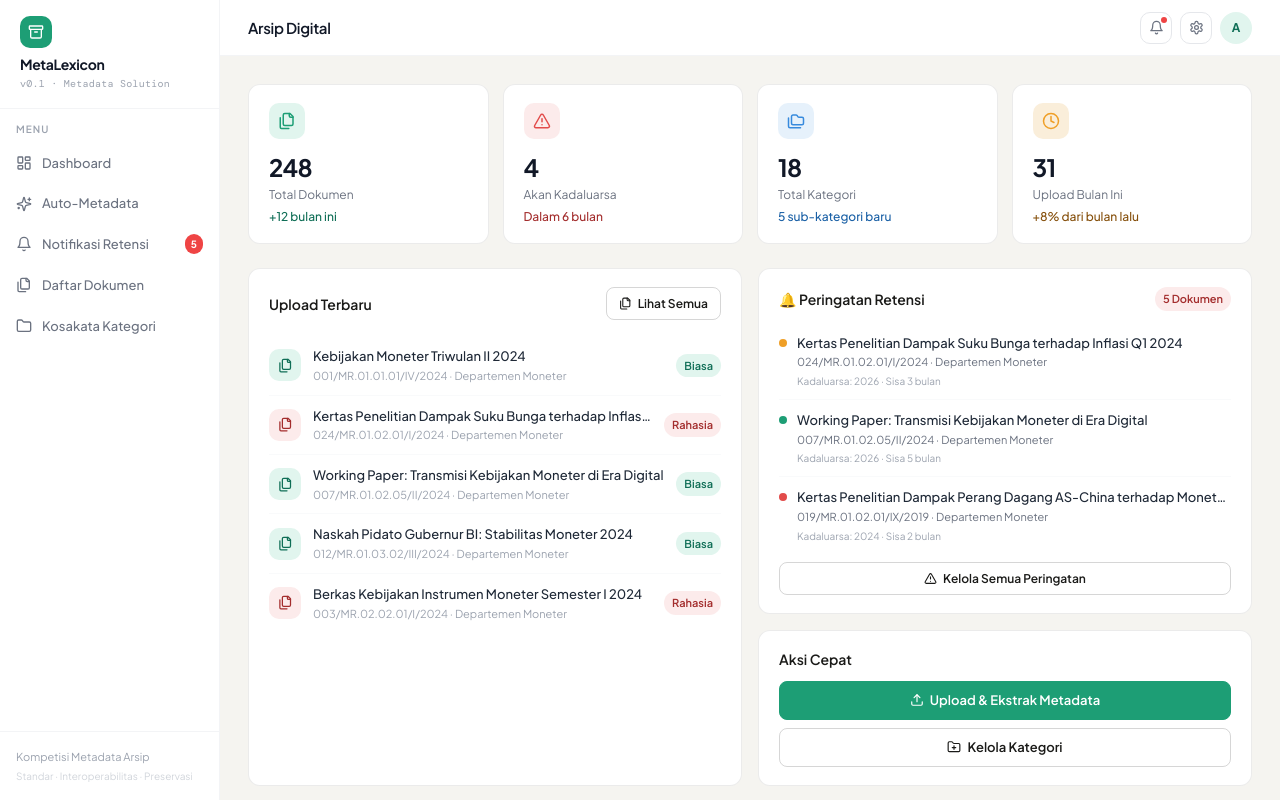
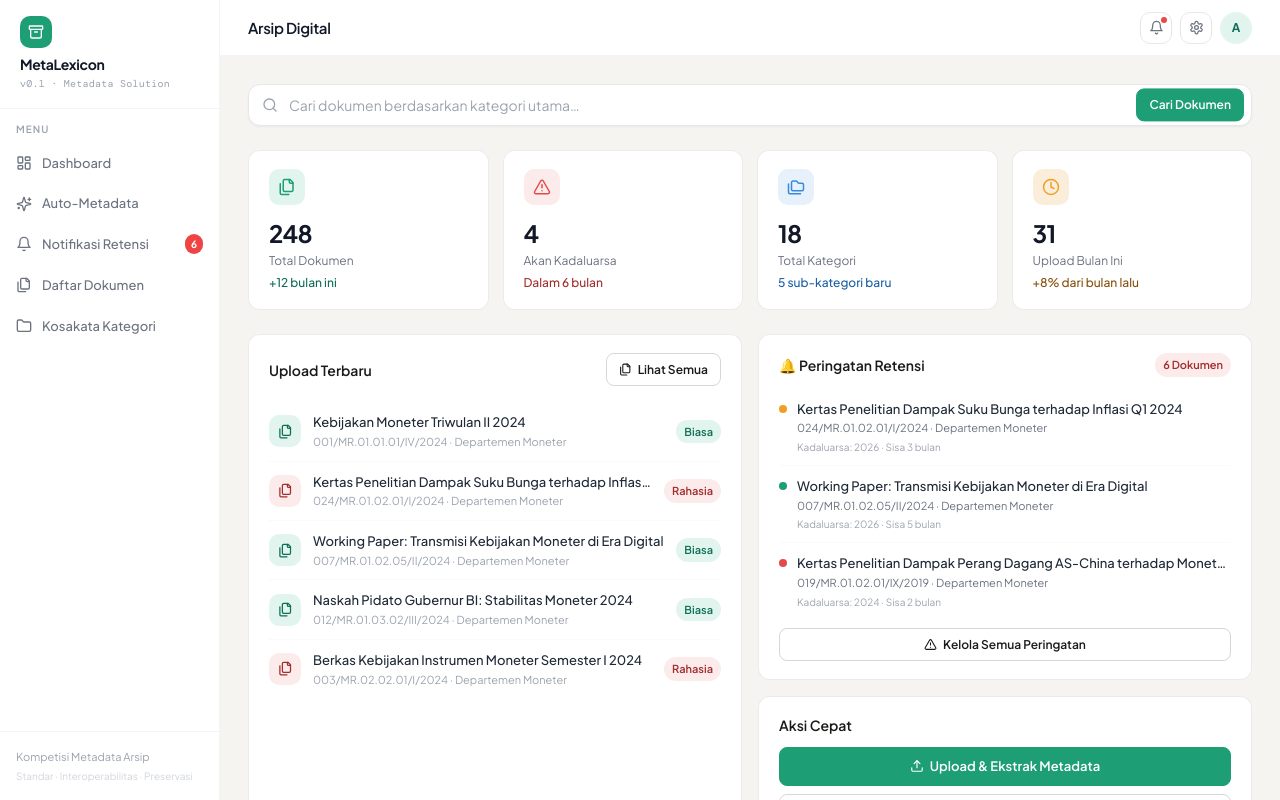
Before and after one commit to rakhadavin/ERMS_Digital_Archive, a React (Vite) app: page /dashboard in a window 1280 px wide. Built offline with nearby package versions, Linux system fonts and the light colour scheme.

Commit message:
update button function based retention

```diff
--- a/src/data/mockData.js
+++ b/src/data/mockData.js
@@ -21,6 +21,8 @@ export const mockSubKategori = [
   { code_MC: "MR", code_SC: "MR.03", name_SC: "Pengelolaan Cadangan Devisa", desc_SC: null, masa_retensi_aktif: null, masa_retensi_inaktif: null, keterangan: null },
   { code_MC: "MR", code_SC: "MR.03.01", name_SC: "Kebijakan Cadangan Devisa", desc_SC: null, masa_retensi_aktif: null, masa_retensi_inaktif: null, keterangan: null },
   { code_MC: "MR", code_SC: "MR.03.01.01", name_SC: "Kebijakan Pengelolaan Cadangan Devisa", desc_SC: null, masa_retensi_aktif: 5, masa_retensi_inaktif: 25, keterangan: "Simpan Permanen" },
+  // ── Simulation: SC dengan retensi inaktif & keterangan belum diisi ──────────
+  { code_MC: "MR", code_SC: "MR.03.02", name_SC: "Laporan Posisi Cadangan Devisa", desc_SC: null, masa_retensi_aktif: 3, masa_retensi_inaktif: null, keterangan: null },
 
   // ── MP — Makroprudensial ──────────────────────────────────────────────────
   { code_MC: "MP", code_SC: "MP.01", name_SC: "Kebijakan Makroprudensial", desc_SC: null, masa_retensi_aktif: null, masa_retensi_inaktif: null, keterangan: null },
@@ -215,6 +217,19 @@ export const mockDokumen = [
     sifat: "Terbuka",
     file_type: "PDF",
   },
+  // ── Simulation: SC belum lengkap (retensi inaktif & keterangan null) ────────
+  {
+    id: "d-015",
+    title: "Laporan Bulanan Posisi Cadangan Devisa Maret 2025",
+    nomor: "005/MR.03.02/III/2025",
+    unit: "Departemen Moneter",
+    tanggal: "2025-03-01",
+    mc: "MR",
+    sc: "MR.03.02",
+    retensi: 2028, // hanya retensi aktif — inaktif belum bisa dihitung (SC null)
+    sifat: "Biasa",
+    file_type: "PDF",
+  },
 ];
 
 // ─── Mock Data: Notifikasi Retensi ────────────────────────────────────────────
@@ -270,6 +285,17 @@ export const mockNotifikasiRetensi = [
     bulanSisa: 1,
     tindakan: null,
   },
+  // ── Simulation: SC belum lengkap → admin perlu menentukan tindakan ───────────
+  {
+    id: "n-006",
+    docId: "d-015",
+    title: "Laporan Bulanan Posisi Cadangan Devisa Maret 2025",
+    nomor: "005/MR.03.02/III/2025",
+    unit: "Departemen Moneter",
+    retensi: 2028, // hanya retensi aktif — inaktif & keterangan SC masih null
+    bulanSisa: 3,  // simulasi: 3 bulan sisa, perlu tindakan segera
+    tindakan: null,
+  },
 ];
 
 // ─── Mock Data: OCR Extraction Result ────────────────────────────────────────
--- a/src/data/mockDokumen.js
+++ b/src/data/mockDokumen.js
@@ -269,6 +269,29 @@ export const mockDokumen = [
     action_taken_by: null,
     document_status: "ACTIVE",
   },
+  // ── Simulation: SC belum lengkap (retensi inaktif & keterangan null) → tombol Pertahankan/Musnahkan muncul ──
+  {
+    id: "d-015",
+    unit_pengolah: "Departemen Moneter",
+    nomor_dokumen: "005/MR.03.02/III/2025",
+    tanggal_dokumen: "2025-03-01",
+    tahun_retensi_aktif: 2028, // 2025 + 3 (dari masa_retensi_aktif)
+    tahun_retensi_inaktif: null, // belum bisa dihitung karena masa_retensi_inaktif SC masih null
+    sifat_dokumen: "Biasa",
+    code_SC: "MR.03.02",
+    code_MC: "MR",
+    title: "Laporan Bulanan Posisi Cadangan Devisa Maret 2025",
+    description: "Laporan posisi cadangan devisa Bank Indonesia bulan Maret 2025 beserta analisis komposisi aset cadangan.",
+    tentang: "Posisi dan Komposisi Cadangan Devisa BI per Maret 2025",
+    konteks: "Diterbitkan rutin setiap bulan oleh Departemen Moneter sebagai bagian dari pelaporan internal.",
+    file_path: "/mock/dokumen/MR0302-005-2025.pdf",
+    file_type: "PDF",
+    created_at: "2025-03-05T09:00:00Z",
+    action_taken: null,
+    action_taken_at: null,
+    action_taken_by: null,
+    document_status: "ACTIVE",
+  },
   // ── Simulation: action Musnahkan already taken ────────────────────────────
   {
     id: "d-013",
--- a/src/data/mockKategori.js
+++ b/src/data/mockKategori.js
@@ -21,6 +21,8 @@ export const mockSubKategori = [
   { code_MC: "MR", code_SC: "MR.03", name_SC: "Pengelolaan Cadangan Devisa", desc_SC: null, masa_retensi_aktif: null, masa_retensi_inaktif: null, keterangan: null },
   { code_MC: "MR", code_SC: "MR.03.01", name_SC: "Kebijakan Cadangan Devisa", desc_SC: null, masa_retensi_aktif: null, masa_retensi_inaktif: null, keterangan: null },
   { code_MC: "MR", code_SC: "MR.03.01.01", name_SC: "Kebijakan Pengelolaan Cadangan Devisa", desc_SC: null, masa_retensi_aktif: 5, masa_retensi_inaktif: 25, keterangan: "Simpan Permanen" },
+  // ── Simulation: SC dengan retensi inaktif & keterangan belum diisi ──────────
+  { code_MC: "MR", code_SC: "MR.03.02", name_SC: "Laporan Posisi Cadangan Devisa", desc_SC: null, masa_retensi_aktif: 3, masa_retensi_inaktif: null, keterangan: null },
 
   // ── MP — Makroprudensial ───────────────────────────────────────────────────
   { code_MC: "MP", code_SC: "MP.01", name_SC: "Kebijakan Makroprudensial", desc_SC: null, masa_retensi_aktif: null, masa_retensi_inaktif: null, keterangan: null },
--- a/src/pages/AutoMetadata.jsx
+++ b/src/pages/AutoMetadata.jsx
@@ -9,6 +9,7 @@ import { extractMetadata } from '../utils/metadataExtractor.js'
 import { classifyDocument } from '../utils/classification.js'
 import { calculateRetentionYear } from '../utils/retention.js'
 import { ConfidenceBar, FormField } from '../components/ui.jsx'
+import { mockKategoriUtama, mockSubKategori } from '../data/mockKategori.js'
 
 const OCR_STEPS = [
   'Mengunggah file',
@@ -60,10 +61,14 @@ async function runOcrPipeline(doc, updateDoc) {
           code_SC: result.data.code_SC,
           sc_name: result.data.name_SC,
           code_MC: result.data.code_MC,
-          status: result.data.status ?? 'ACTIVE',
-          retention: result.data.retention,
-          tahun_retensi: metadata.tanggal_dokumen
-            ? calculateRetentionYear(metadata.tanggal_dokumen, result.data.retention)
+          masa_retensi_aktif: result.data.masa_retensi_aktif,
+          masa_retensi_inaktif: result.data.masa_retensi_inaktif,
+          keterangan: result.data.keterangan,
+          tahun_retensi_aktif: metadata.tanggal_dokumen && result.data.masa_retensi_aktif != null
+            ? calculateRetentionYear(metadata.tanggal_dokumen, result.data.masa_retensi_aktif)
+            : null,
+          tahun_retensi_inaktif: metadata.tanggal_dokumen && result.data.masa_retensi_aktif != null && result.data.masa_retensi_inaktif != null
+            ? calculateRetentionYear(metadata.tanggal_dokumen, result.data.masa_retensi_aktif + result.data.masa_retensi_inaktif)
             : null,
         }
       } else {
@@ -371,11 +376,20 @@ function DocReviewCard({ doc, onUpdate, isSaved }) {
           <div className="grid grid-cols-2 gap-3">
             <FormField label="Kode Sub-Kategori"><ReadOnly field="code_SC" /></FormField>
             <FormField label="Sub-Kategori"><ReadOnly field="sc_name" /></FormField>
-            <FormField label="Kategori Utama"><ReadOnly field="mc" /></FormField>
-            <FormField label="Masa Retensi">
-              <div className="form-input readonly flex items-center min-h-[38px]">{doc.formData.retention} Tahun</div>
+            <FormField label="Kategori Utama"><ReadOnly field="code_MC" /></FormField>
+            <FormField label="Keterangan"><ReadOnly field="keterangan" /></FormField>
+            <FormField label="Retensi Aktif">
+              <div className="form-input readonly flex items-center min-h-[38px]">
+                {doc.formData.masa_retensi_aktif != null ? `${doc.formData.masa_retensi_aktif} Tahun` : '—'}
+              </div>
             </FormField>
-            <FormField label="Tahun Retensi"><ReadOnly field="tahun_retensi" highlight /></FormField>
+            <FormField label="Retensi Inaktif">
+              <div className="form-input readonly flex items-center min-h-[38px]">
+                {doc.formData.masa_retensi_inaktif != null ? `${doc.formData.masa_retensi_inaktif} Tahun` : '—'}
+              </div>
+            </FormField>
+            <FormField label="Tahun Retensi Aktif"><ReadOnly field="tahun_retensi_aktif" highlight /></FormField>
+            <FormField label="Tahun Retensi Inaktif"><ReadOnly field="tahun_retensi_inaktif" highlight /></FormField>
             <FormField label="Status"><ReadOnly field="status" highlight /></FormField>
             <FormField label="Hak Akses">
               <select
@@ -558,7 +572,11 @@ export default function AutoMetadata() {
           konteks: doc.formData.konteks,
           mc: doc.formData.code_MC,
           sc: doc.formData.code_SC,
-          retensi: doc.formData.tahun_retensi,
+          tahun_retensi_aktif: doc.formData.tahun_retensi_aktif,
+          tahun_retensi_inaktif: doc.formData.tahun_retensi_inaktif,
+          masa_retensi_aktif: doc.formData.masa_retensi_aktif,
+          masa_retensi_inaktif: doc.formData.masa_retensi_inaktif,
+          keterangan: doc.formData.keterangan,
           status: doc.formData.status,
           file_type: doc.file?.name.split('.').pop().toUpperCase(),
           hak_akses: doc.formData.hak_akses,
--- a/src/pages/DaftarDokumen.jsx
+++ b/src/pages/DaftarDokumen.jsx
@@ -1,6 +1,7 @@
 'use client'
 
-import { useState, useMemo } from 'react'
+import { useState, useMemo, useEffect } from 'react'
+import { useSearchParams } from 'react-router-dom'
 import { mockSubKategori } from "../data/mockKategori";
 import { mockDokumen } from "../data/mockDokumen";
 
@@ -108,8 +109,14 @@ function StatusBadge({ expiring }) {
 // ─── Main Component ───────────────────────────────────────────────────────────
 
 export default function DaftarDokumenPage() {
-  const [searchQuery, setSearchQuery] = useState("");
+  const [searchParams] = useSearchParams();
+  const [searchQuery, setSearchQuery] = useState(() => searchParams.get('q') ?? "");
   const [advancedField, setAdvancedField] = useState(null);
+
+  useEffect(() => {
+    const q = searchParams.get('q');
+    if (q) setSearchQuery(q);
+  }, [searchParams]);
   const [filterTahun, setFilterTahun] = useState("");
   const [filterSifat, setFilterSifat] = useState("");
   const [filterMC, setFilterMC] = useState("");
@@ -449,7 +456,7 @@ export default function DaftarDokumenPage() {
                   {filteredDocs.map((doc, i) => {
                     const expiring = isExpiringSoon(doc.tahun_retensi_aktif);
                     const sc = mockSubKategori.find((s) => s.code_SC === doc.code_SC);
-                    const canTakeAction = sc && sc.masa_retensi_aktif === null && sc.masa_retensi_inaktif === null && sc.keterangan === null;
+                    const canTakeAction = sc && (sc.masa_retensi_aktif === null || sc.masa_retensi_inaktif === null || sc.keterangan === null);
                     return (
                       <tr
                         key={doc.id}
--- a/src/pages/DaftarKategori.jsx
+++ b/src/pages/DaftarKategori.jsx
@@ -624,7 +624,7 @@ function PanelDokumenTerkait({ filterMC, filterSC, onClose }) {
                   </Button>
                   {(() => {
                     const sc = subCats.find(s => s.code_SC === selectedDoc.code_SC)
-                    return sc && sc.masa_retensi_aktif === null && sc.masa_retensi_inaktif === null && sc.keterangan === null
+                    return sc && (sc.masa_retensi_aktif === null || sc.masa_retensi_inaktif === null || sc.keterangan === null)
                   })() && (
                     <>
                       <Button
--- a/src/pages/Dashboard.jsx
+++ b/src/pages/Dashboard.jsx
@@ -1,5 +1,6 @@
+import { useState } from 'react'
 import { useNavigate } from 'react-router-dom'
-import { Files, AlertTriangle, Folders, Clock, Upload, FolderPlus } from 'lucide-react'
+import { Files, AlertTriangle, Folders, Clock, Upload, FolderPlus, Search } from 'lucide-react'
 import { mockDokumen, mockNotifikasiRetensi } from '../data/mockData.js'
 import { Badge, sifatVariant } from '../components/ui.jsx'
 
@@ -45,9 +46,39 @@ const stats = [
 export default function Dashboard() {
   const navigate = useNavigate()
   const kritis = mockNotifikasiRetensi.filter((n) => !n.tindakan)
+  const [query, setQuery] = useState('')
+
+  function handleSearch(e) {
+    e.preventDefault()
+    const q = query.trim()
+    navigate(q ? `/dokumen?q=${encodeURIComponent(q)}` : '/dokumen')
+  }
 
   return (
     <div className="p-7">
+      {/* Search Bar */}
+      <form onSubmit={handleSearch} className="mb-6">
+        <div className="relative">
+          <Search
+            size={16}
+            className="absolute left-3.5 top-1/2 -translate-y-1/2 text-gray-400 pointer-events-none"
+          />
+          <input
+            type="text"
+            value={query}
+            onChange={(e) => setQuery(e.target.value)}
+            placeholder="Cari dokumen berdasarkan kategori utama…"
+            className="w-full pl-10 pr-28 py-2.5 text-sm border border-gray-200 rounded-xl bg-white shadow-sm focus:outline-none focus:ring-2 focus:ring-green-500/30 focus:border-green-400 placeholder-gray-400 text-gray-800"
+          />
+          <button
+            type="submit"
+            className="absolute right-2 top-1/2 -translate-y-1/2 btn btn-primary btn-sm"
+          >
+            Cari Dokumen
+          </button>
+        </div>
+      </form>
+
       {/* Stat Cards */}
       <div className="grid grid-cols-4 gap-3.5 mb-6">
         {stats.map((s, i) => (
--- a/src/services/ocrService.js
+++ b/src/services/ocrService.js
@@ -13,55 +13,59 @@ export class OCRService {
     // For demo, return mock text based on file name or type
     // In real implementation, use Tesseract.js or other OCR library
     const mockTexts = {
-      'pdf': `SURAT KEPUTUSAN DIREKTUR
-Nomor: 017/SDM.02/VII/2024
-Tanggal: 15 Juli 2024
+      // PDF → valid MR code → classification FOUND
+      'pdf': `KEBIJAKAN MONETER
+Nomor: 001/MR.01.01.01/IV/2024
+Tanggal: 12 April 2024
 
-UNIT PENGOLAH: Divisi SDM
+UNIT PENGOLAH: Departemen Moneter
 
-PERIHAL: Penetapan Tim Evaluasi Kinerja Semester I Tahun 2024
+PERIHAL: Penetapan Arah Kebijakan Moneter Triwulan II Tahun 2024
 
 SIFAT: Biasa
 
-DESKRIPSI: Surat keputusan ini menetapkan susunan tim evaluasi kinerja pegawai untuk periode semester pertama tahun anggaran 2024.
+DESKRIPSI: Dokumen kebijakan moneter yang menetapkan arah dan instrumen kebijakan Bank Indonesia untuk triwulan kedua tahun 2024.
 
-KONTEKS: Evaluasi dilakukan berdasarkan KPI yang telah ditetapkan pada rapat kerja bulan Januari 2024.`,
+KONTEKS: Disusun berdasarkan hasil Rapat Dewan Gubernur April 2024 dengan mempertimbangkan dinamika inflasi global.`,
 
-      'jpg': `BERITA ACARA SERAH TERIMA
-Nomor: 007/UM.04/II/2024
+      // JPG → unrecognized code → classification NOT FOUND, manual required
+      'jpg': `NOTA DINAS
+Nomor: 007/IT.04/II/2024
 Tanggal: 20 Februari 2024
 
-UNIT: Divisi Umum
+UNIT: Divisi Teknologi Informasi
 
-PERIHAL: Serah Terima Aset IT
+PERIHAL: Pembaruan Infrastruktur Jaringan
 
 SIFAT: Biasa
 
-DESKRIPSI: Berita acara serah terima peralatan komputer dan jaringan dari vendor ke divisi IT.`,
+DESKRIPSI: Nota dinas mengenai rencana pembaruan infrastruktur jaringan internal kantor pusat.`,
 
-      'png': `KONTRAK KERJA SAMA
-Nomor: 003/HK.02/I/2024
+      // PNG → unrecognized code → classification NOT FOUND, manual required
+      'png': `SURAT EDARAN
+Nomor: 003/OPS.02/I/2024
 Tanggal: 5 Januari 2024
 
-UNIT: Divisi Hukum
+UNIT: Divisi Operasional
 
-PERIHAL: Kerja Sama dengan Vendor XYZ
+PERIHAL: Prosedur Operasional Standar Layanan Loket
 
-SIFAT: Rahasia
+SIFAT: Biasa
 
-DESKRIPSI: Perjanjian kontrak kerja sama pengembangan sistem informasi dengan PT XYZ.`,
+DESKRIPSI: Surat edaran penyempurnaan prosedur operasional standar layanan loket teller.`,
 
-      'docx': `LAPORAN AUDIT INTERNAL
-Nomor: 024/KU.02/I/2024
+      // DOCX → unrecognized code → classification NOT FOUND, manual required
+      'docx': `LAPORAN EVALUASI
+Nomor: 024/LOG.01/I/2024
 Tanggal: 15 Januari 2024
 
-UNIT: Divisi Audit
+UNIT: Divisi Logistik
 
-PERIHAL: Laporan Audit Q1 2024
+PERIHAL: Evaluasi Pengelolaan Aset Logistik Q4 2023
 
-SIFAT: Rahasia
+SIFAT: Biasa
 
-DESKRIPSI: Hasil audit internal triwulan pertama tahun 2024 menunjukkan kepatuhan 95%.`
+DESKRIPSI: Laporan evaluasi pengelolaan aset logistik sepanjang kuartal keempat tahun 2023.`
     };
 
     const fileType = file.name.split('.').pop().toLowerCase();
--- a/src/utils/classification.js
+++ b/src/utils/classification.js
@@ -45,7 +45,9 @@ export function classifyDocument(nomorDokumen) {
       code_SC: subCategory.code_SC,
       name_SC: subCategory.name_SC,
       code_MC: subCategory.code_MC,
-      retention: subCategory.retention
+      masa_retensi_aktif: subCategory.masa_retensi_aktif,
+      masa_retensi_inaktif: subCategory.masa_retensi_inaktif,
+      keterangan: subCategory.keterangan,
     }
   }
 }
```
